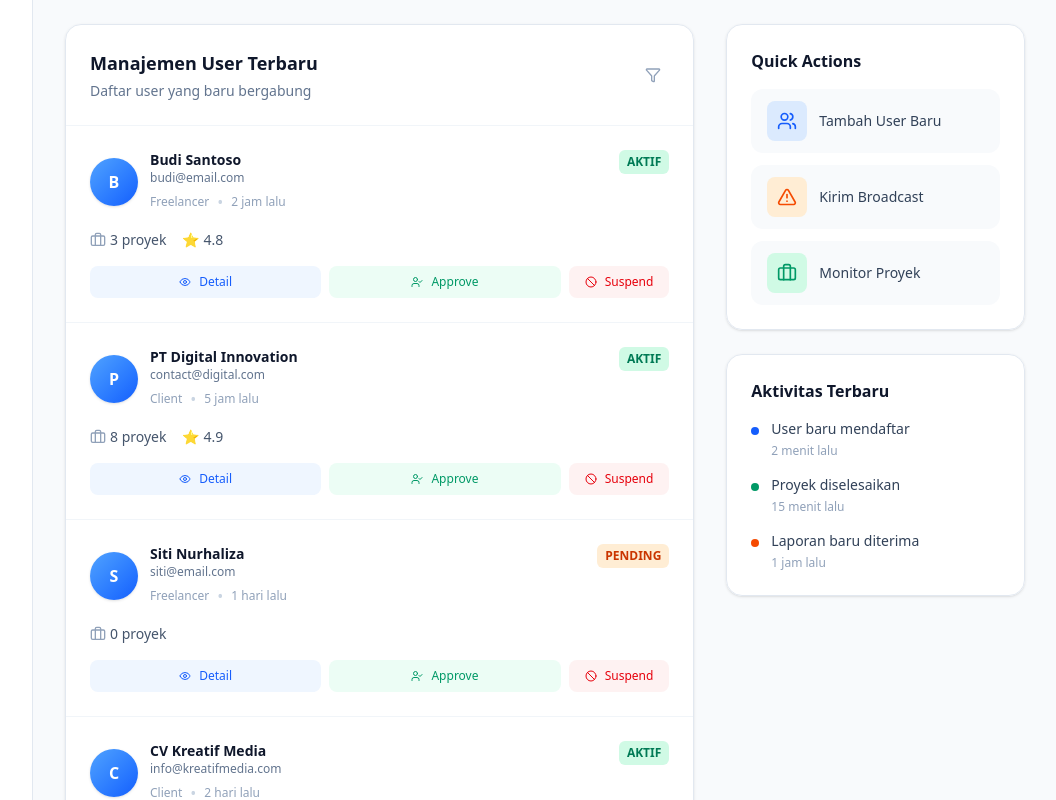
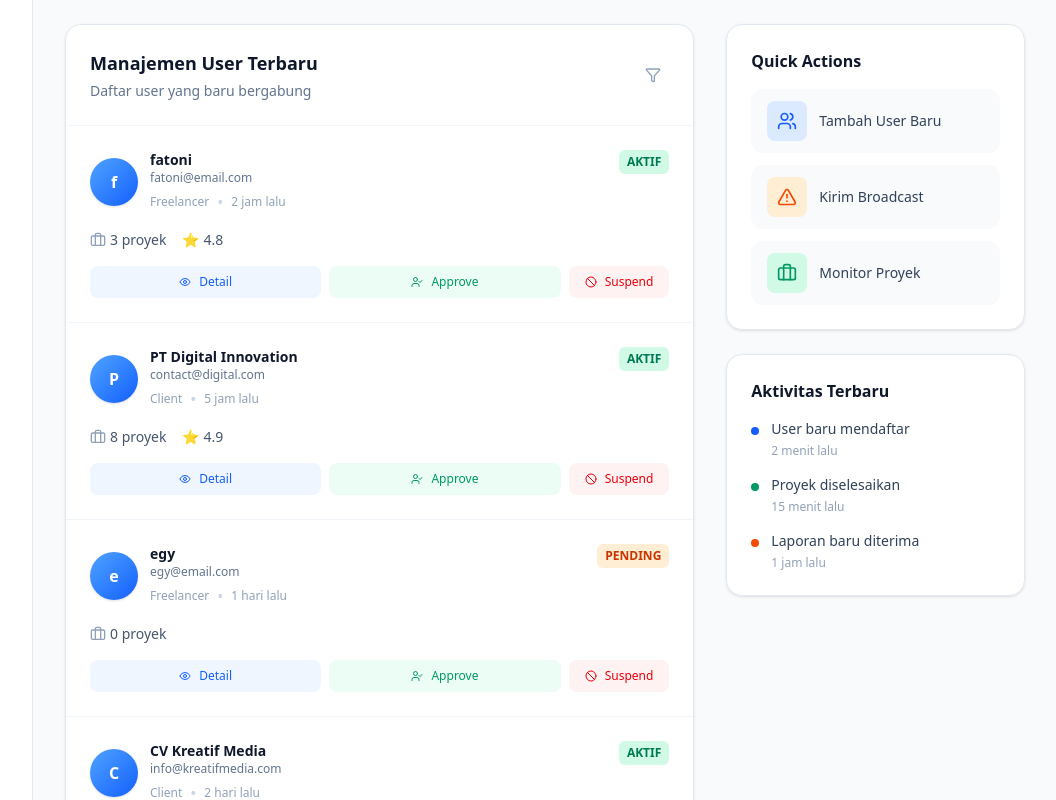
Before and after one commit to KodingMulu/SkillLink, a Next.js app in the folder web/: page /dashboard/admin in a window 1280 px wide. Shown: the part 405-1205 px from the top of the page, without its empty margins (223-1279 px from the left). Built offline with nearby package versions, Linux system fonts and the light colour scheme.

Commit message:
update: mengubah user terbaru pada halaman dashboard admin

```diff
--- a/web/src/app/dashboard/admin/page.tsx
+++ b/web/src/app/dashboard/admin/page.tsx
@@ -104,8 +104,8 @@ export default function AdminDashboard({ backgroundImage, backgroundColor }: Adm
   const recentUsers: User[] = [
     {
       id: 1,
-      name: "Budi Santoso",
-      email: "budi@email.com",
+      name: "fatoni",
+      email: "fatoni@email.com",
       role: "Freelancer",
       status: "active",
       joined: "2 jam lalu",
@@ -124,8 +124,8 @@ export default function AdminDashboard({ backgroundImage, backgroundColor }: Adm
     },
     {
       id: 3,
-      name: "Siti Nurhaliza",
-      email: "siti@email.com",
+      name: "egy",
+      email: "egy@email.com",
       role: "Freelancer",
       status: "pending",
       joined: "1 hari lalu",
```
